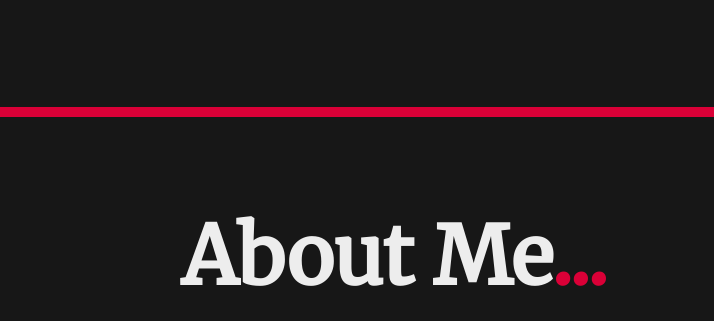
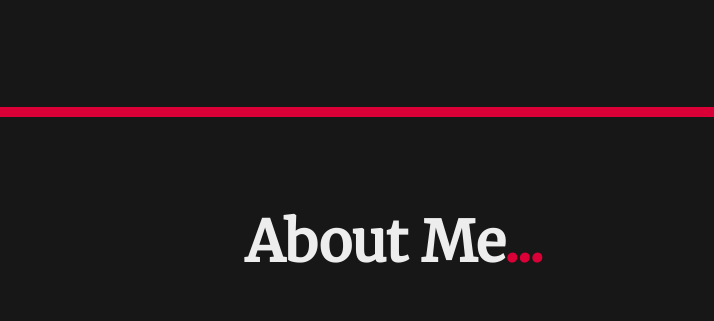
Before and after one commit to Beetroot16/Portfolio, a plain HTML site: page index.html in a window 1280 px wide. Shown: the part 482-803 px from the top of the page, 566-1280 px from the left. Drawn offline with nearby package versions, Linux system fonts and the light colour scheme.

Commit message:
Update styles.css

```diff
--- a/styles.css
+++ b/styles.css
@@ -22,7 +22,7 @@
 .heading {
   font-family: 'Merriweather', serif;
   color: #EDEDED;
-  font-size: 80px;
+  font-size: 350%;
   padding-top: 15%;
   font-weight: bold;
 }
```
